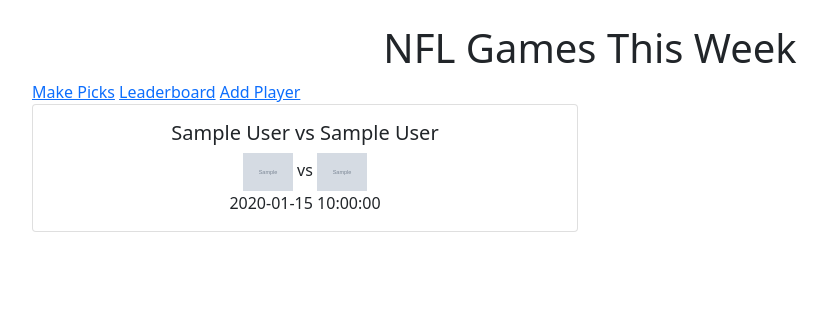
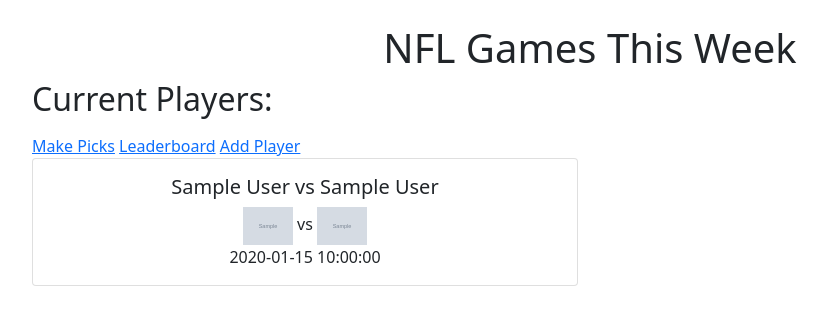
Before and after one commit to neilyboy/nfl_pickem_pool, a Flask app: page / in a window 1280 px wide. Shown: the top 325 px of the page, without its empty margins (50-876 px from the left). Run offline with Flask 2, Linux system fonts and the light colour scheme; grey boxes marked "Sample" are stand-in pictures; a database or web service that is not in the repository returns one stand-in record (values such as "Sample title"); data that the repository does not hold is empty.

Commit message:
Update index.html

```diff
--- a/templates/index.html
+++ b/templates/index.html
@@ -9,10 +9,18 @@
 <body>
     <div class="container my-4">
         <h1 class="text-center">NFL Games This Week</h1>
-            <nav>
-        <a href="{{ url_for('make_picks') }}">Make Picks</a>
-        <a href="{{ url_for('leaderboard') }}">Leaderboard</a>
-        <a href="{{ url_for('add_player') }}">Add Player</a>
+<h2>Current Players:</h2>
+<ul>
+    {% for player in players %}
+        <li>{{ player }}</li>
+    {% endfor %}
+</ul>
+
+<nav>
+    <a href="{{ url_for('make_picks') }}">Make Picks</a>
+    <a href="{{ url_for('leaderboard') }}">Leaderboard</a>
+    <a href="{{ url_for('add_player') }}">Add Player</a>
+</nav>
     </nav>
         <div class="row row-cols-1 row-cols-md-2 g-4">
             {% for game in games %}
```
